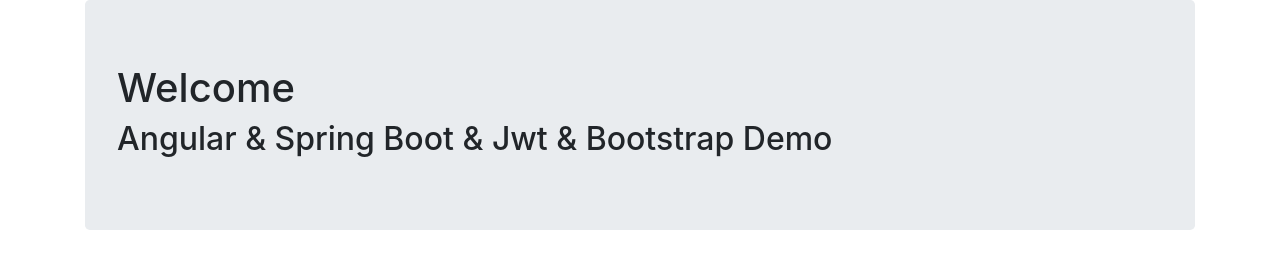
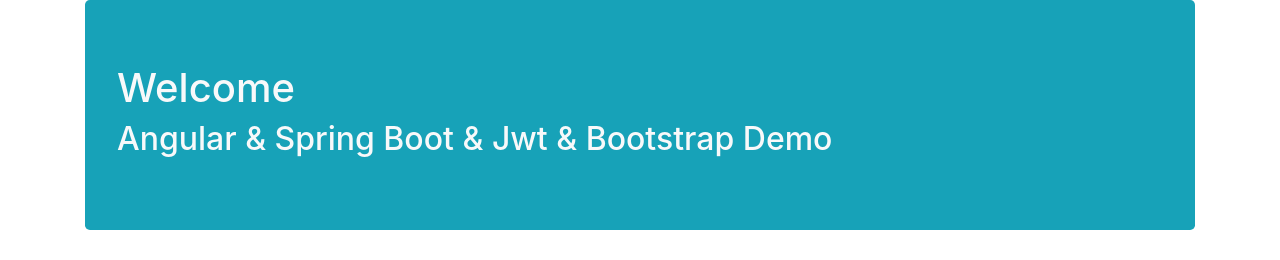
Before and after one commit to vballada/angular-spring-jwt, an Angular app in the folder script/photosapp/: page / in a window 1280 px wide. Shown: the top 260 px of the page. Built offline with nearby package versions, Linux system fonts and the light colour scheme; no server answers.

Commit message:
Good looking design

```diff
--- a/script/photosapp/src/app/app.component.html
+++ b/script/photosapp/src/app/app.component.html
@@ -1,10 +1,10 @@
 <div class="container">
-  <div class="jumbotron">
+  <div class="jumbotron bg-info text-light">
     <h1>Welcome</h1>
     <h2>Angular & Spring Boot & Jwt & Bootstrap Demo</h2>
   </div>
   <div class="card">
-    <div class="card-header">Photos information Grid</div>
+    <div class="card-header bg-light">Photos information Grid</div>
     <div class="card-body">
       <app-photos></app-photos>
     </div>
```
